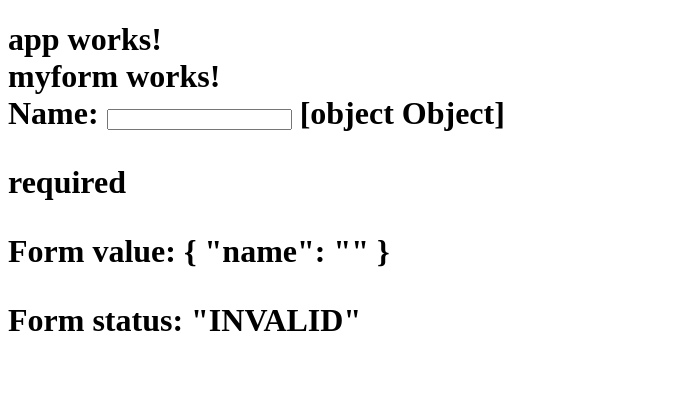
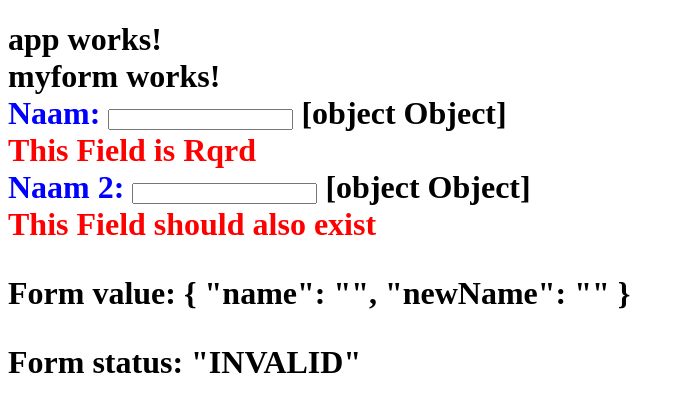
Before and after one commit to kosz/a4-custom-form-compoennt, an Angular app: page / in a window 1280 px wide. Shown: the top 412 px of the page, without its empty margins (0-684 px from the left). Built offline with nearby package versions, Linux system fonts and the light colour scheme.

Commit message:
feat: reusable dumb form component

```diff
--- a/src/app/myform/myform.component.html
+++ b/src/app/myform/myform.component.html
@@ -2,7 +2,16 @@
   myform works!
   <form [formGroup]="myForm" novalidate>
   <div class="form-group">
-    <app-myinput [formControl]="myForm.controls.name" ngDefaultControl></app-myinput>
+    <app-myinput
+      lblTxt="Naam"
+      [errorInfo]="errorMap.name"
+      [formControl]="myForm.controls.name"
+      ngDefaultControl></app-myinput>
+    <app-myinput
+      lblTxt="Naam 2"
+      [errorInfo]="errorMap.newName"
+      [formControl]="myForm.controls.newName"
+      ngDefaultControl></app-myinput>
   </div>
   </form>
 
--- a/src/app/myform/myform.component.ts
+++ b/src/app/myform/myform.component.ts
@@ -13,10 +13,12 @@ import {
 export class MyformComponent implements OnInit {
 
   myForm: FormGroup;
+  errorMap = errorMap;
 
   createForm() {
     this.myForm = this.fb.group({
-      name: ['', Validators.required ]
+      name: ['', [ Validators.required, Validators.minLength(4) ] ],
+      newName: ['', [ Validators.required, Validators.maxLength(10) ] ]
     });
   }
 
@@ -29,3 +31,14 @@ export class MyformComponent implements OnInit {
   }
 
 }
+
+const errorMap = {
+  name: {
+    required: 'This Field is Rqrd',
+    minlength: 'Should be bigger than 4'
+  },
+  newName: {
+    required: 'This Field should also exist',
+    maxlength: 'Not bigger than 10 please'
+  }
+};
--- a/src/app/myinput/myinput.component.html
+++ b/src/app/myinput/myinput.component.html
@@ -1,9 +1,12 @@
-<label class="center-block">Name:
+<label class="center-block" style="color: blue;">{{ lblTxt }}:
   <input class="form-control" [formControl]="formControl">
 </label>
 
 {{ formControl.errors }}
 
-<p *ngFor="let validationError of formControl.errors | keys">
-  {{ validationError }}
-</p>
+<div *ngFor="let validationError of formControl.errors | keys">
+  <div style="color: red;" >
+    {{ errorInfo[validationError] }}
+  </div>
+
+</div>
--- a/src/app/myinput/myinput.component.ts
+++ b/src/app/myinput/myinput.component.ts
@@ -9,6 +9,8 @@ import { FormControl } from '@angular/forms';
 export class MyinputComponent implements OnInit {
 
   @Input() formControl: FormControl;
+  @Input() errorInfo: any;
+  @Input() lblTxt: string;
   constructor() { }
 
   ngOnInit() {
```
